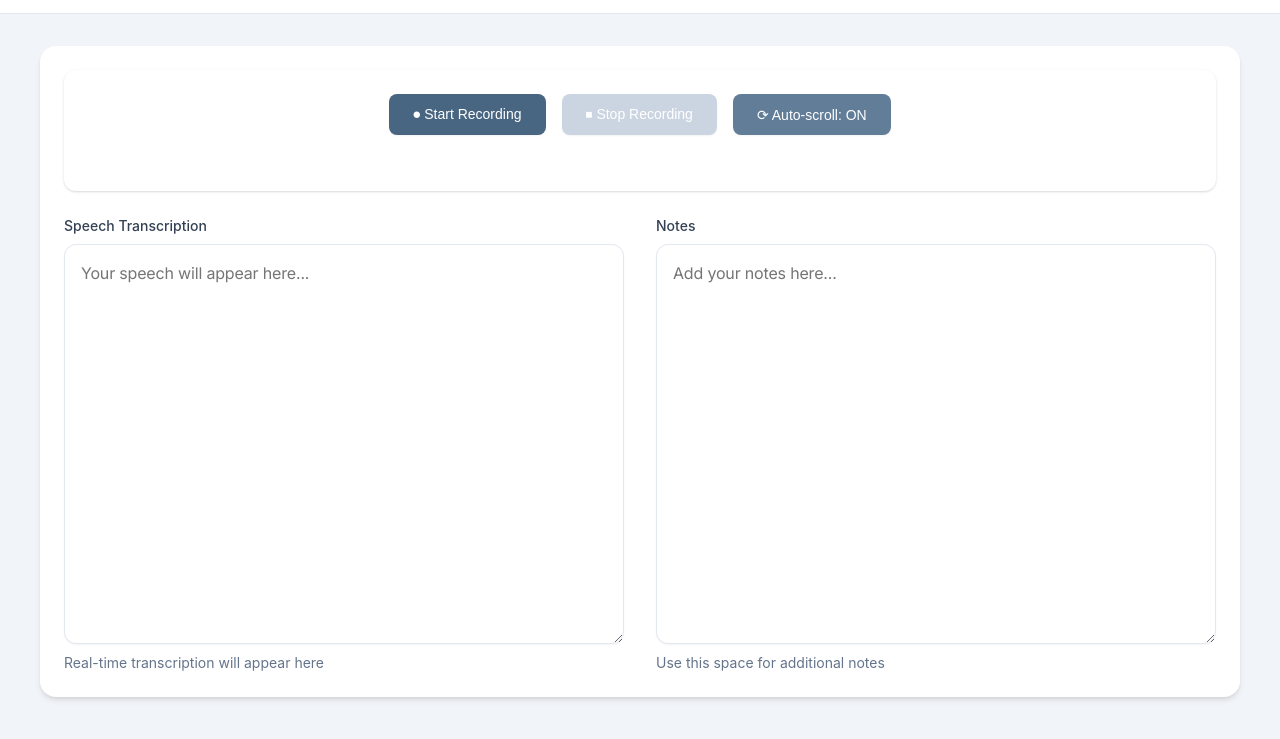
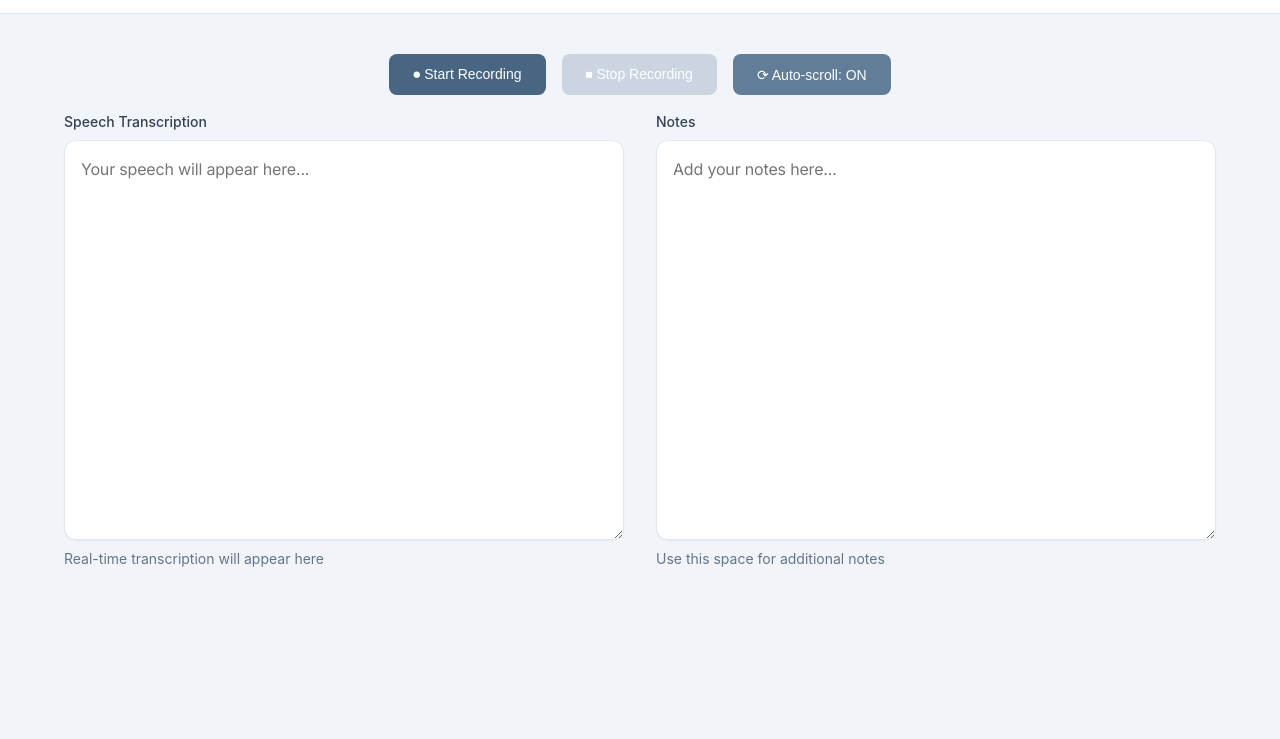
Before and after one commit to hyobinnSeo/WordFlow, a website: page public/index.html in a window 1280 px wide. Shown: the part 55-794 px from the top of the page. Drawn offline with nearby package versions, Linux system fonts and the light colour scheme.

Commit message:
디자인 수정

```diff
--- a/public/index.html
+++ b/public/index.html
@@ -19,8 +19,7 @@
 
     <main>
         <div class="container">
-            <div class="card">
-                <div class="button-container">
+            <div class="buttons-wrapper">
                 <button id="startButton" class="control-button">
                     ⏺ Start Recording
                 </button>
@@ -30,7 +29,6 @@
                 <button id="autoScrollButton" class="control-button">
                     ⟳ Auto-scroll: ON
                 </button>
-                </div>
             </div>
 
             <div class="text-areas-container">
--- a/public/styles.css
+++ b/public/styles.css
@@ -44,17 +44,14 @@ body {
   max-width: 1200px;
   margin: 0 auto;
   padding: 1.5rem;
-  background-color: white;
-  border-radius: 1rem;
-  box-shadow: 0 4px 6px -1px rgba(0, 0, 0, 0.1), 0 2px 4px -1px rgba(0, 0, 0, 0.06);
 }
 
 /* Button styles */
-.button-container {
+.buttons-wrapper {
   display: flex;
+  justify-content: center;
   gap: 1rem;
-  margin-bottom: 2rem;
-  justify-content: center;
+  margin-bottom: 1rem;
   flex-wrap: wrap;
 }
 
@@ -71,7 +68,6 @@ body {
   justify-content: center;
   gap: 0.5rem;
   min-width: 120px;
-  box-shadow: 0 1px 2px 0 rgba(0, 0, 0, 0.05);
 }
 
 #startButton {
@@ -157,7 +153,7 @@ body {
   background-color: white;
   border-bottom: 1px solid var(--gray-200);
   padding: 1rem 0;
-  margin-bottom: 2rem;
+  margin-bottom: 1rem;
 }
 
 .header-content {
@@ -173,15 +169,6 @@ body {
   font-size: 1.5rem;
   font-weight: 600;
   color: var(--navy-800);
-}
-
-/* Card styles */
-.card {
-  background-color: white;
-  border-radius: 0.75rem;
-  padding: 1.5rem;
-  box-shadow: 0 1px 3px 0 rgba(0, 0, 0, 0.1), 0 1px 2px 0 rgba(0, 0, 0, 0.06);
-  margin-bottom: 1.5rem;
 }
 
 /* Form elements */
```
Lines whose indentation alone changed are shown as unchanged.
